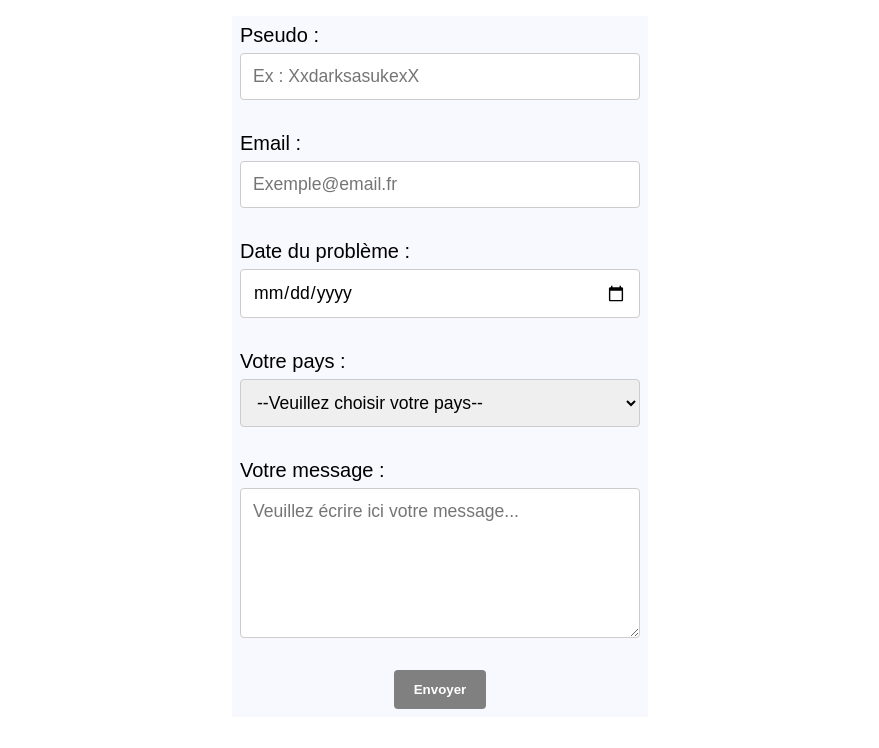
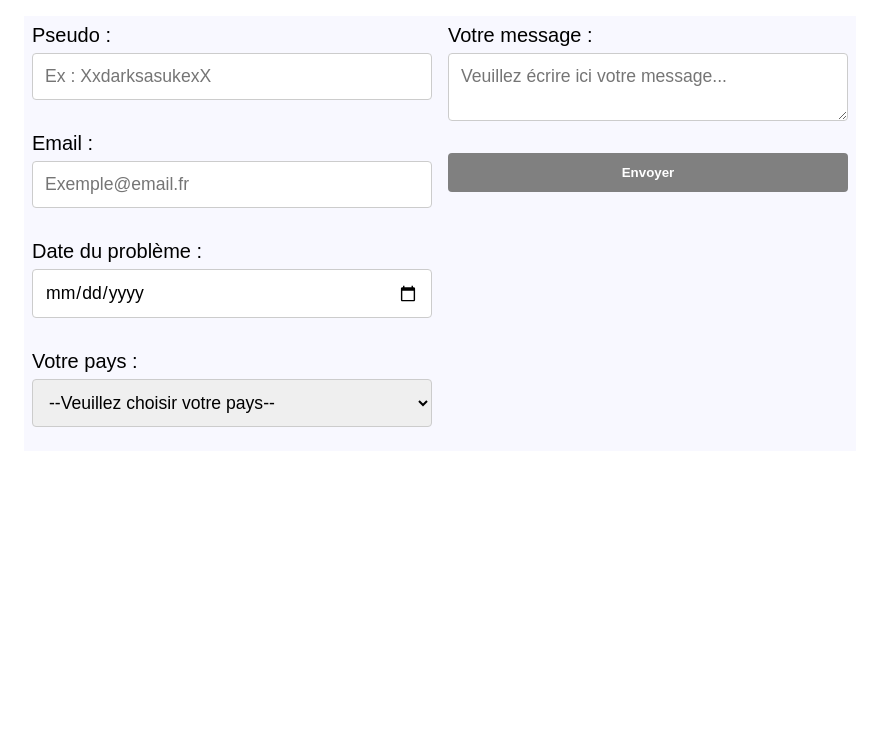
Before and after one commit to Laurent-N67/Formulaire, a plain HTML site: page index.html in a window 1280 px wide. Shown: the whole page, without its empty margins (200-1079 px from the left). Drawn offline with Linux system fonts and the light colour scheme.

Commit message:
Formulaire test fini

```diff
--- a/index.html
+++ b/index.html
@@ -11,19 +11,20 @@
     <main>
         <div class="container">
             <form method="" action="">
-                    <div class="oneRow">
+                <div class="fill">
+                    <div class="oneColumn">
                         <label for="name">Pseudo :</label>
                         <input type="text" id="name" name="name" placeholder="Ex : XxdarksasukexX" required >
                     </div>
-                    <div class="oneRow">
+                    <div class="oneColumn">
                         <label for="email">Email :</label>
                         <input type="email" id="email" name="email" placeholder="Exemple@email.fr" required>
                     </div>
-                    <div class="oneRow">
+                    <div class="oneColumn">
                         <label for="date">Date du problème :</label>
                         <input type="date" id="date" name="date">
                     </div>
-                    <div class="oneRow">
+                    <div class="oneColumn">
                         <label for="country">Votre pays :</label>
                         <select name="country" id="country" required>
                             <option value="">--Veuillez choisir votre pays--</option>
@@ -32,13 +33,16 @@
                             <option value="suisse">Suisse</option>
                         </select>
                     </div>
-                    <div class="oneRow">
+                </div>
+                <div class="txtarea">
+                    <div class="oneColumn">
                         <label for="message">Votre message :</label>
-                        <textarea name="message" id="message" placeholder="Veuillez écrire ici votre message..."maxlength="500" minlength="5" required></textarea>
+                        <textarea name="message" id="message" placeholder="Veuillez écrire ici votre message..."maxlength="300" minlength="5" required></textarea>
                     </div>
-                    <div class="oneRow">
+                    <div class="oneColumn subbutton">
                         <input type="submit" value="Envoyer">
                     </div>
+                </div>
             </form>
         </div>
     </main>
--- a/style.css
+++ b/style.css
@@ -6,15 +6,18 @@
 
 .container{
     display: flex;
-    flex-direction: column;
     margin: 1rem;
+    max-height: fit-content;
 }
-
-.oneRow{
+form{
+    display: flex;
+    background-color: ghostwhite;
+}
+.oneColumn{
     padding: 0.5rem;
     display: flex;
     flex-direction: column;
-    background-color: ghostwhite;
+    margin: 0;
 }
 label{
     margin: 0;
@@ -40,10 +43,24 @@ input[type=date]{
     margin-top: 6px;
     margin-bottom: 16px;
     font-size: 110%;
+    height: min-content;
+    max-height: 100%;
 }
+.fill{
+    display: flex;
+    flex-direction: column;
+    justify-content:space-between;
+}
+.txtarea{
+    display: flex;
+    flex-direction: column;
+    margin: 0;
 
-textarea{
-    height: 150px;
+}
+.txtarea div:nth-child(2){
+    justify-self: end;
+    margin: 0;
+
 }
 input[type=submit]{
     background-color:grey;
@@ -54,10 +71,12 @@ input[type=submit]{
     cursor: pointer;
     font-weight: 600;
     transition: 1s ease;
+    margin: 0;
 }
 input[type=submit]:hover{
     font-size: 120%;
 }
+
 @media(max-width: 768px){
     input[type=text],[type=email], select, textarea{
         width: 100%;
```
